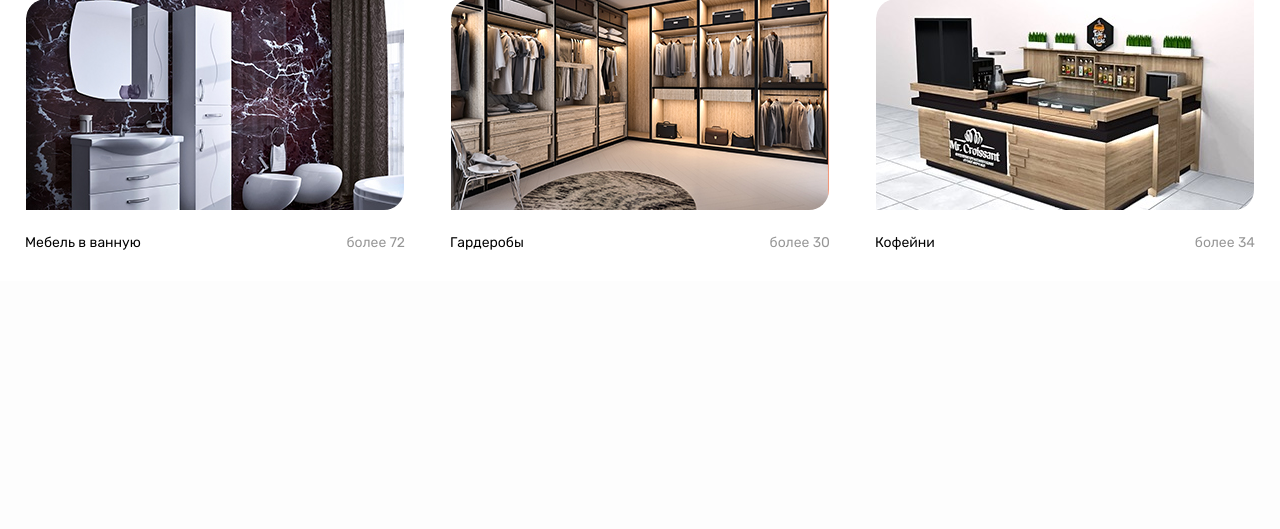
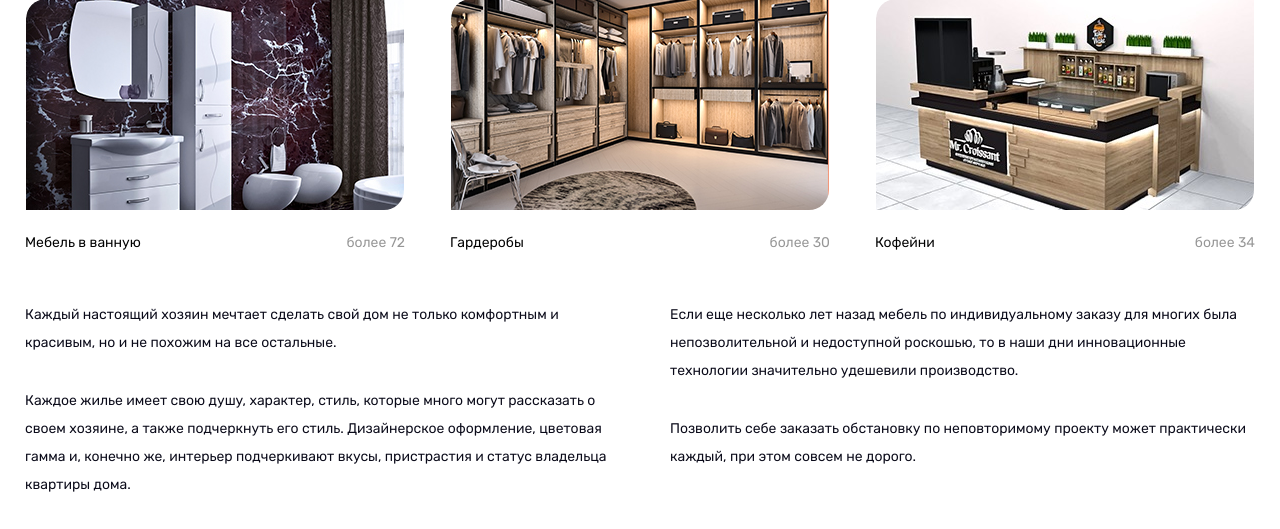
Before and after one commit to acr0matic/stick-home-mebel, a PHP site: page / in a window 1280 px wide. Shown: the part 1018-1547 px from the top of the page. Before the commit the page ends 1268 px from the top, so only its background shows below. Run offline with PHP 8.4, Linux system fonts and the light colour scheme; style sheets or scripts are compiled from the project's sources.

Commit message:
Сверстан текст под секцией "что мы изготавливаем"

```diff
--- a/src/index.html
+++ b/src/index.html
@@ -231,7 +231,22 @@
           </div>
           <!-- /.manufacturing-card -->
         </div>
-        <!-- /.manufacturing -->
+        <!-- /.manufacturing-wrapper -->
+
+        <div class="manufacturing-description">
+          <div class="column column-full">
+            <p class="paragraph">Каждый настоящий хозяин мечтает сделать свой дом не только комфортным и красивым, но и не похожим на все остальные.</p>
+            <p class="paragraph">Каждое жилье имеет свою душу, характер, стиль, которые много могут рассказать о своем хозяине, а также подчеркнуть его стиль. Дизайнерское оформление, цветовая гамма и, конечно же, интерьер подчеркивают вкусы, пристрастия и статус владельца квартиры дома. </p>
+          </div>
+          <!-- /.column -->
+
+          <div class="column">
+            <p class="paragraph">Если еще несколько лет назад мебель по индивидуальному заказу для многих была непозволительной и недоступной роскошью, то в наши дни инновационные технологии значительно удешевили производство.</p>
+            <p class="paragraph">Позволить себе заказать обстановку по неповторимому проекту может практически каждый, при этом совсем не дорого.</p>
+          </div>
+          <!-- /.column -->
+        </div>
+        <!-- /.manufacturing-description -->
       </div>
       <!-- /.container -->
     </section>
--- a/src/scss/base/_helpers.scss
+++ b/src/scss/base/_helpers.scss
@@ -129,3 +129,10 @@
     left: 0;
   }
 }
+
+.column {
+  $margin: 30px;
+
+  width: 47%; // Для старых браузеров
+  width: calc((100% / 2) - #{$margin});
+}
--- a/src/scss/base/_typography.scss
+++ b/src/scss/base/_typography.scss
@@ -18,3 +18,12 @@ a[href^="tel:"] {
 a {
   color: $text-green;
 }
+
+.paragraph {
+  line-height: $line-height-0;
+  color: $text-black;
+  font-size: $font-size-8;
+
+  margin-top: 0;
+  margin-bottom: 30px;
+}
--- a/src/scss/layout/_manufacturing.scss
+++ b/src/scss/layout/_manufacturing.scss
@@ -17,6 +17,7 @@
 
     position: relative;
 
+    width: 31%; // Для старых браузеров
     width: calc((100% / 3) - #{$margin});
     margin-bottom: $margin;
 
@@ -43,4 +44,11 @@
       font-weight: $weight-regular;
     }
   }
+
+  &-description {
+    display: flex;
+    justify-content: space-between;
+
+    margin-top: 20px;
+  }
 }
```
